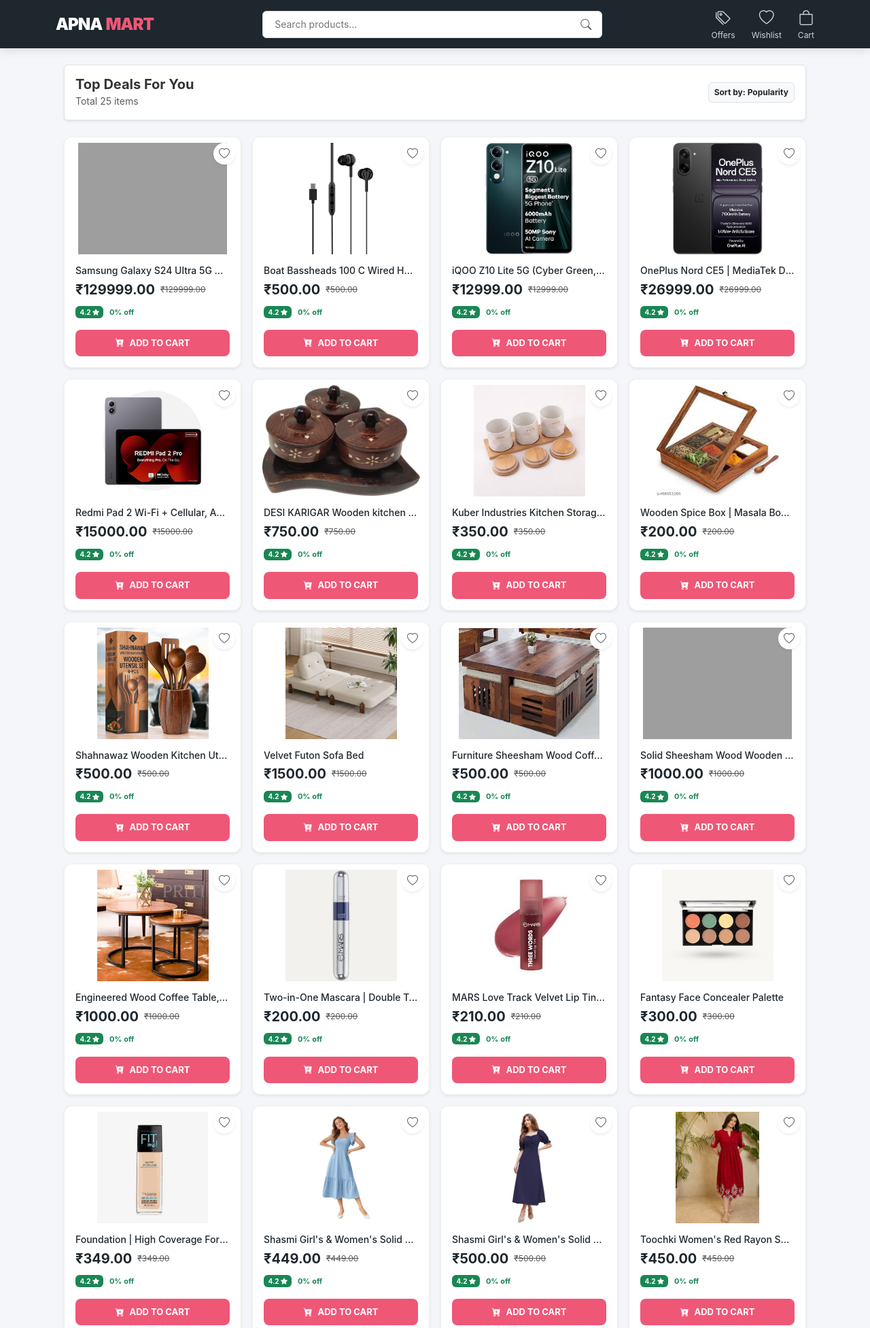
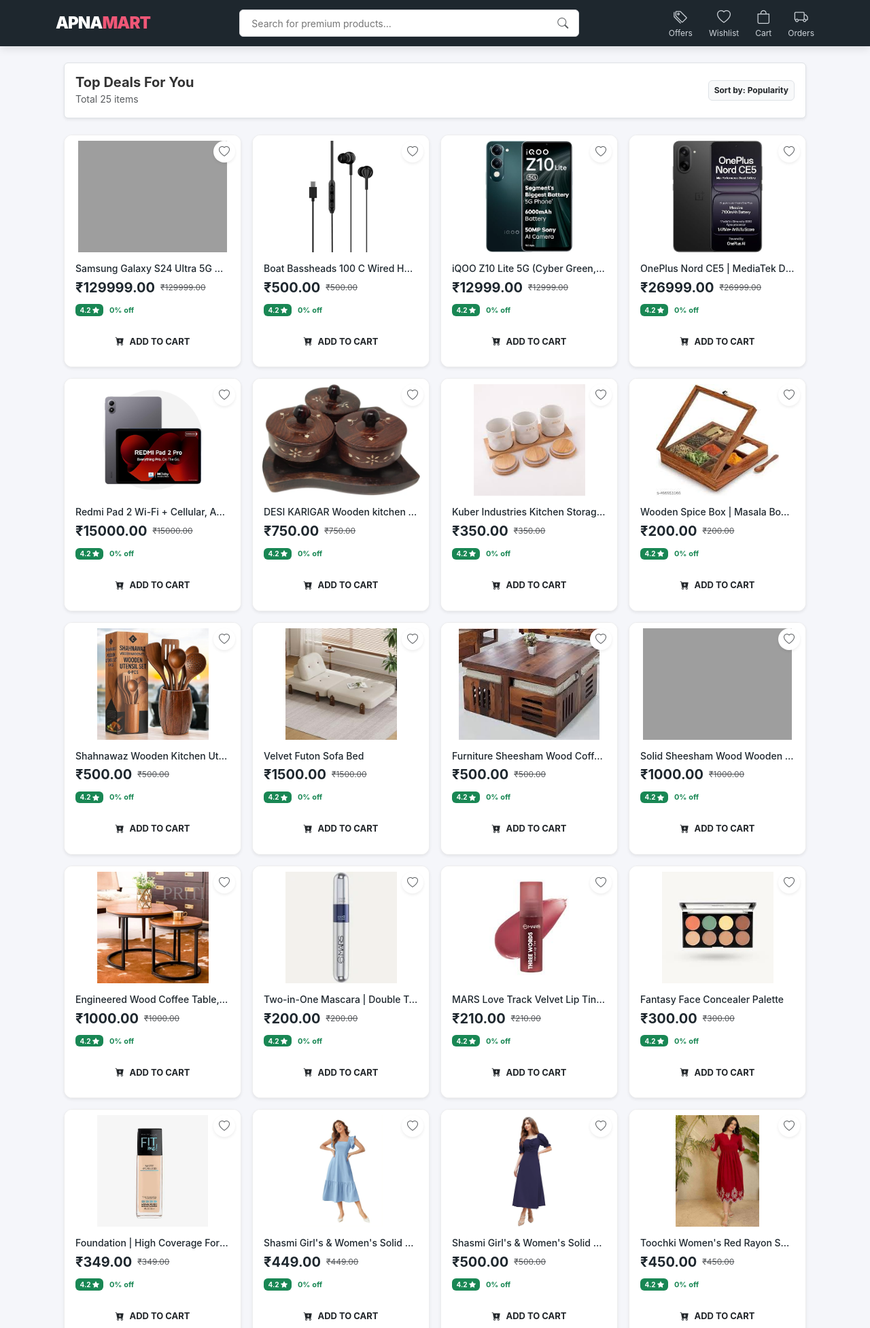
Before and after one commit to etishagodle14-a11y/shopping-website, a Django app: page /products/ in a window 1280 px wide. Shown: the top 1953 px of the page at 68% size. Run offline with Django 5.2, Linux system fonts and the light colour scheme; data comes from the database, SQL or seed files in the repository; grey boxes are pictures that could not be loaded.

Commit message:
update base

```diff
--- a/ebook/templates/ebook/base.html
+++ b/ebook/templates/ebook/base.html
@@ -9,7 +9,6 @@
     <link rel="stylesheet" href="https://cdn.jsdelivr.net/npm/bootstrap-icons@1.11.1/font/bootstrap-icons.css">
 
     <style>
-        /* Midnight Rose & Slate Theme Variables */
         :root {
             --slate-dark: #1e272e;
             --rose-action: #ef5777;
@@ -20,7 +19,7 @@
 
         body {
             background-color: var(--bg-body);
-            font-family: 'Inter', Roboto, sans-serif;
+            font-family: 'Inter', sans-serif;
             margin: 0;
             color: var(--text-main);
         }
@@ -42,13 +41,10 @@
             color: white;
             text-decoration: none;
             letter-spacing: -1px;
-            display: flex;
-            align-items: center;
-            gap: 5px;
         }
         .logo span { color: var(--rose-action); }
 
-        /* Search Bar Desktop */
+        /* Search Bar */
         .search-container {
             background: #ffffff;
             border-radius: 6px;
@@ -58,18 +54,9 @@
             height: 40px;
             flex-grow: 1;
             max-width: 500px;
-            transition: 0.3s;
             border: 1px solid #dcdde1;
         }
         .search-input { border: none; background: transparent; width: 100%; outline: none; font-size: 14px; }
-
-        /* Badges */
-        .badge-notify {
-            position: absolute; top: -5px; right: -8px;
-            background-color: var(--rose-action); color: white;
-            font-size: 10px; padding: 2px 5px;
-            border-radius: 20px; border: 2px solid var(--slate-dark);
-        }
 
         /* Nav Icons */
         .nav-icon-item {
@@ -79,25 +66,26 @@
             font-size: 12px;
             position: relative;
             transition: 0.2s;
+            display: flex;
+            flex-direction: column;
+            align-items: center;
         }
         .nav-icon-item:hover { color: white; }
-        .nav-icon-item i { font-size: 22px; display: block; }
+        .nav-icon-item i { font-size: 20px; display: block; }
 
-        /* Buttons Styling */
-        .btn-rose, .btn-outline-rose {
-            transition: all 0.3s ease;
-            border-radius: 8px !important;
-            font-weight: 600;
+        .badge-notify {
+            position: absolute; top: -5px; right: -5px;
+            background-color: var(--rose-action); color: white;
+            font-size: 10px; padding: 2px 5px;
+            border-radius: 20px; border: 2px solid var(--slate-dark);
         }
-        .btn-rose { background-color: var(--rose-action) !important; color: white !important; border: none; }
-        .btn-rose:hover { transform: translateY(-2px); box-shadow: 0 5px 15px rgba(239, 87, 119, 0.3); }
 
-        /* Responsive Logic */
+        /* Mobile Adjustments */
         @media (max-width: 991px) {
-            .header-icons { display: none !important; } /* Desktop icons hide */
-            .bottom-nav { display: flex !important; }   /* Bottom Nav show */
+            .header-icons { display: none !important; }
+            .logo { font-size: 18px; }
+            .bottom-nav { display: flex !important; }
             body { padding-bottom: 70px !important; }
-            .logo { font-size: 20px; }
         }
 
         /* Bottom Navigation Mobile */
@@ -106,7 +94,6 @@
             background: #ffffff;
             display: none; justify-content: space-around; padding: 10px 0;
             box-shadow: 0 -5px 20px rgba(0,0,0,0.05); z-index: 3000;
-            height: 65px;
             border-top: 1px solid #f1f2f6;
         }
         .bottom-nav-item { text-decoration: none; color: #747d8c; font-size: 11px; text-align: center; flex: 1; position: relative; }
@@ -123,21 +110,24 @@
             <a href="/" class="logo">APNA<span>MART</span></a>
 
             <form action="{% url 'all_products' %}" method="GET" class="search-container d-none d-md-flex">
-                <input type="text" name="q" class="search-input" placeholder="Search products...">
+                <input type="text" name="q" class="search-input" placeholder="Search for premium products...">
                 <i class="bi bi-search text-muted"></i>
             </form>
 
-            <div class="header-icons-wrapper d-flex align-items-center gap-3">
+            <div class="header-icons-wrapper d-flex align-items-center gap-2">
 
-                <div class="d-md-none">
+                <div class="d-md-none d-flex align-items-center gap-3">
+                    <a href="{% url 'all_products' %}" class="nav-icon-item"><i class="bi bi-search" style="color: white;"></i></a>
                     {% if user.is_authenticated %}
-                        <a href="{% url 'my_orders' %}" class="nav-icon-item"><i class="bi bi-person-circle" style="color: var(--rose-action); font-size: 26px;"></i></a>
+                        <a href="{% url 'my_orders' %}" class="nav-icon-item">
+                            <i class="bi bi-person-circle" style="color: var(--rose-action);"></i>
+                        </a>
                     {% else %}
-                        <a href="{% url 'login' %}" class="nav-icon-item"><i class="bi bi-person" style="color: white; font-size: 26px;"></i></a>
+                        <a href="{% url 'login' %}" class="nav-icon-item"><i class="bi bi-person" style="color: white;"></i></a>
                     {% endif %}
                 </div>
 
-                <div class="header-icons d-none d-md-flex gap-4">
+                <div class="header-icons d-none d-md-flex align-items-center gap-4">
                     <a href="{% url 'offer_zone' %}" class="nav-icon-item"><i class="bi bi-tags"></i>Offers</a>
                     <a href="{% url 'wishlist' %}" class="nav-icon-item">
                         <i class="bi bi-heart"></i>
@@ -149,6 +139,8 @@
                         {% if cart_count > 0 %}<span class="badge-notify">{{ cart_count }}</span>{% endif %}
                         Cart
                     </a>
+                    <a href="{% url 'my_orders' %}" class="nav-icon-item"><i class="bi bi-truck"></i>Orders</a>
+
                     {% if user.is_authenticated %}
                         <a href="{% url 'logout' %}" class="nav-icon-item text-danger"><i class="bi bi-power"></i></a>
                     {% endif %}
@@ -167,17 +159,17 @@
         {% if cart_count > 0 %}<span class="badge-notify" style="top: 2px; right: 25%;">{{ cart_count }}</span>{% endif %}
         Cart
     </a>
+    <a href="{% url 'my_orders' %}" class="bottom-nav-item"><i class="bi bi-truck"></i>Orders</a>
 </nav>
 
 <div class="main-body container mt-4">
-    {% block content %}
-    {% endblock %}
+    {% block content %}{% endblock %}
 </div>
 
 <script src="https://cdn.jsdelivr.net/npm/bootstrap@5.3.0/dist/js/bootstrap.bundle.min.js"></script>
 
 <script>
-    // Active link highlighting for bottom nav
+    // URL highlight for mobile nav
     const currentUrl = window.location.href;
     document.querySelectorAll('.bottom-nav-item').forEach(link => {
         if(currentUrl.includes(link.href) && link.href.length > window.location.origin.length + 1){
```
